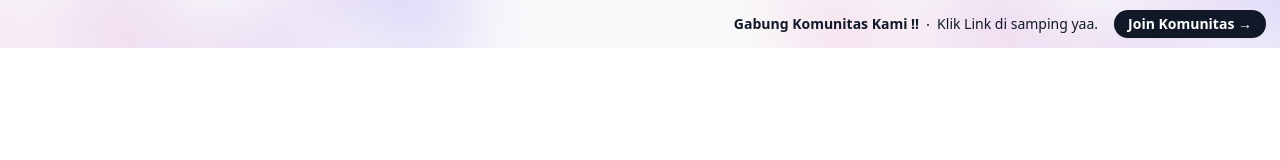
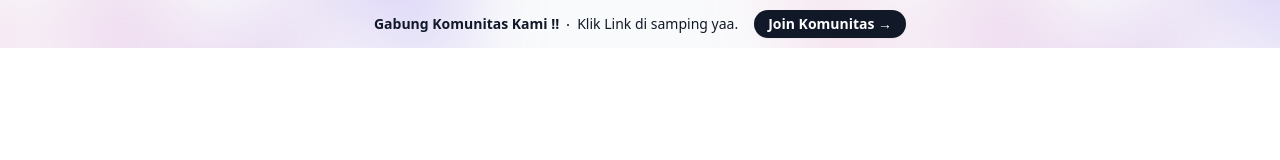
Before and after one commit to wpr-25/affiliate-movi-id, a Next.js app: page / in a window 1280 px wide. Shown: the top 160 px of the page. Built offline with nearby package versions, Linux system fonts and the light colour scheme.

Commit message:
first commit

```diff
--- a/src/app/components/Navbar.js
+++ b/src/app/components/Navbar.js
@@ -23,7 +23,12 @@ export default function Navbar() {
                         </p>
                         <Link href="https://t.me/movilounge" class="flex-none rounded-full bg-gray-900 py-1 px-3.5 text-sm font-semibold text-white shadow-sm hover:bg-gray-700 focus-visible:outline focus-visible:outline-2 focus-visible:outline-offset-2 focus-visible:outline-gray-900">Join Komunitas <span aria-hidden="true">&rarr;</span></Link>
                     </div>
+                    <div class="flex flex-1 justify-end">
+                        <button type="button" class="-m-3 p-3 focus-visible:outline-offset-[-4px]">
+                            <span class="sr-only"></span>
 
+                        </button>
+                    </div>
                 </div>
 
             </div>
```
